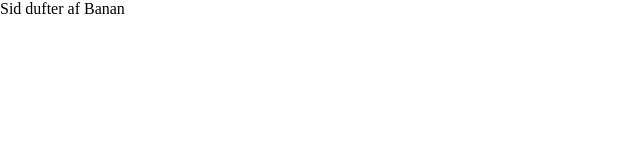
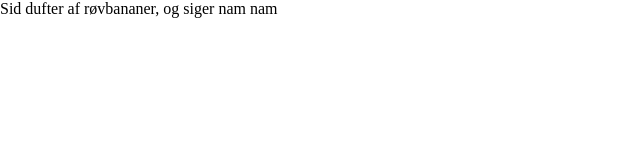
Before and after one commit to Sidiculous/git_opg3, a plain HTML site: page index.html in a window 1280 px wide. Shown: the whole page, without its empty margins (0-640 px from the left). Drawn offline with Linux system fonts and the light colour scheme.

Commit message:
Mads v.69,5

```diff
--- a/index.html
+++ b/index.html
@@ -28,7 +28,7 @@
 <body>
 
 <!-- Her skal sidens indhold ligge -->
-Sid dufter af Banan
+Sid dufter af røvbananer, og siger nam nam
 
 </body>
 </html>
```
